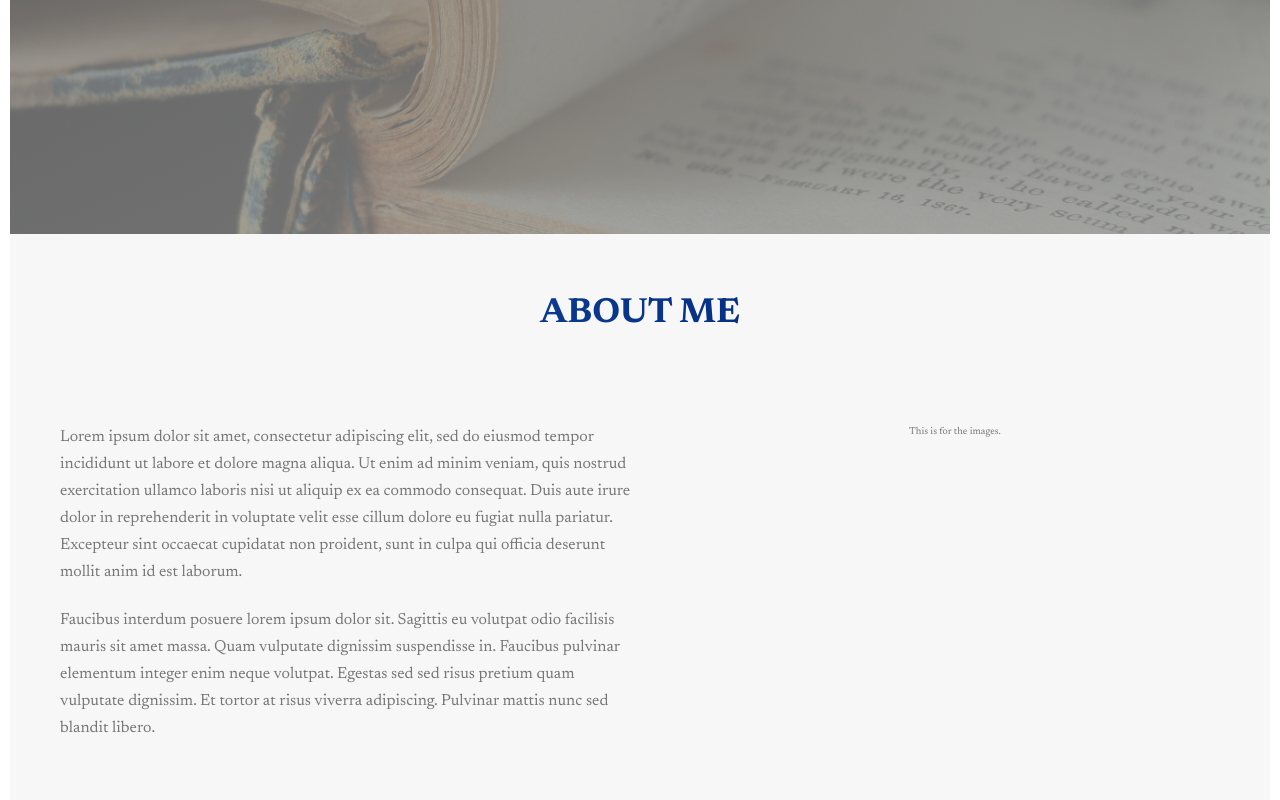
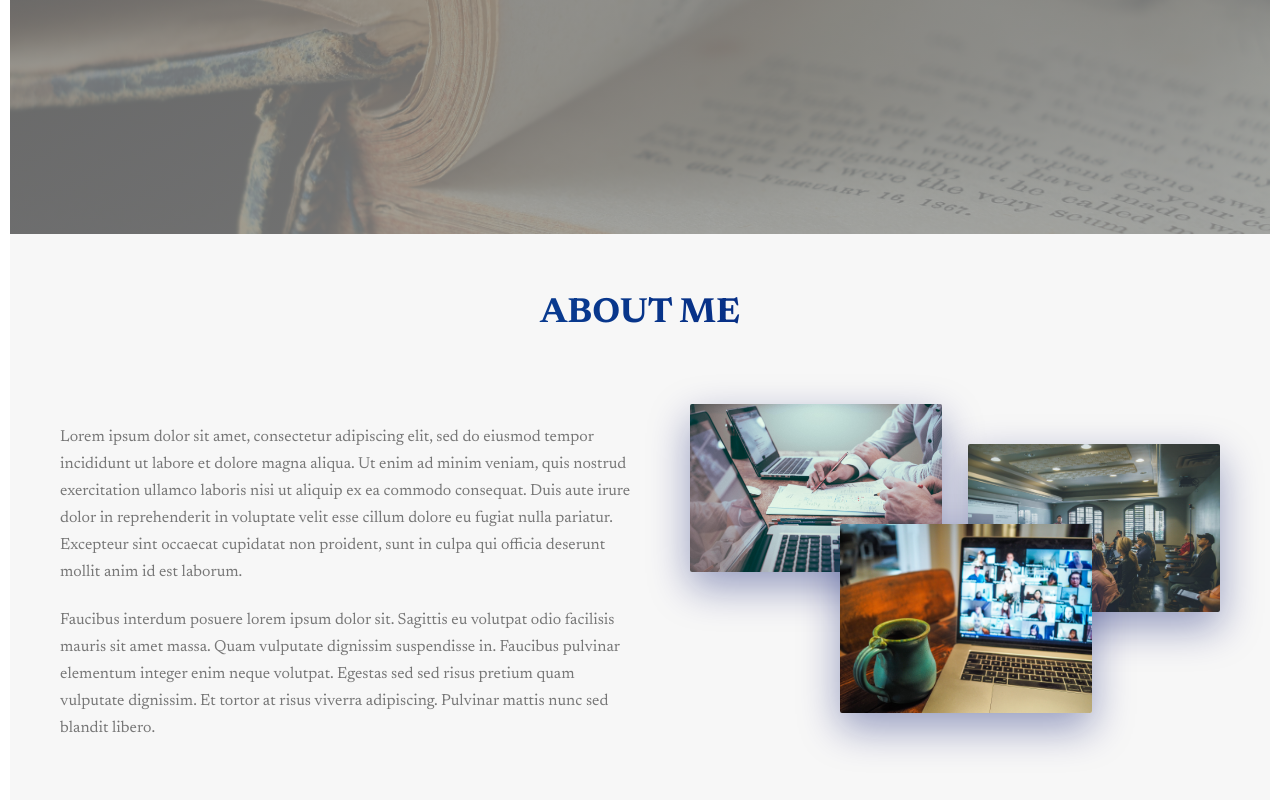
Before and after one commit to Talbekk/the-travelling-teacher, a React (Create React App) app: page / in a window 1280 px wide. Shown: the part 536-1336 px from the top of the page. Built offline with nearby package versions, Linux system fonts and the light colour scheme.

Commit message:
positions images in about section

```diff
--- a/src/App.css
+++ b/src/App.css
@@ -89,6 +89,25 @@ body {
 .u-margin-bottom-8 {
   margin-bottom: 8rem; }
 
+.composition {
+  display: grid;
+  grid-template-columns: repeat(3, 1fr);
+  position: relative; }
+  .composition__photo {
+    width: 40%;
+    box-shadow: 0 1.5rem 4rem rgba(0, 17, 108, 0.4);
+    border-radius: 2px;
+    position: absolute; }
+    .composition__photo--p1 {
+      left: 5rem;
+      top: -2rem; }
+    .composition__photo--p2 {
+      right: 5rem;
+      top: 2rem; }
+    .composition__photo--p3 {
+      left: 20rem;
+      top: 10rem; }
+
 .app {
   display: grid;
   grid-template-rows: min-content 1fr; }
@@ -105,9 +124,6 @@ body {
     grid-template-rows: repeat(2, 1fr);
     grid-row-gap: 2rem;
     margin-left: 5rem; }
-  .about-content__images {
-    display: grid;
-    justify-content: center; }
 
 .header {
   height: 95vh;
--- a/src/components/About.js
+++ b/src/components/About.js
@@ -1,4 +1,7 @@
 import React from "react";
+import tutoring from "../img/one-on-one-tutoring-min.jpg";
+import business from "../img/business-english-classes-min.jpg";
+import classes from "../img/online-classes-min.jpg";
 import "../App.css";
 
 function About() {
@@ -17,7 +20,11 @@ function About() {
                 </p>
             </div>
             <div className="about-content__images">
-                This is for the images.
+                <div className="composition">
+                    <img src={tutoring} alt="Tutoring" className="composition__photo composition__photo--p1"/>
+                    <img src={business} alt="After School Classes" className="composition__photo composition__photo--p2"/>
+                    <img src={classes} alt="Business English Classes" className="composition__photo composition__photo--p3"/>
+                </div>
             </div>
         </div>
     </section>
--- /dev/null
+++ b/src/sass/components/_composition.scss
@@ -0,0 +1,28 @@
+.composition {
+    display: grid;
+    grid-template-columns: repeat(3, 1fr);
+    position: relative;
+
+    &__photo {
+        width: 40%;
+        // height: 4rem;
+        box-shadow: 0 1.5rem 4rem rgba($color-primary-dark, .4);
+        border-radius: 2px;
+        position: absolute;
+
+        &--p1 {
+            left: 5rem;
+            top: -2rem;
+        }
+
+        &--p2 {
+            right: 5rem;
+            top: 2rem;
+        }
+
+        &--p3 {
+            left: 20rem;
+            top: 10rem;
+        }
+    }
+}
--- a/src/sass/layout/_components.scss
+++ b/src/sass/layout/_components.scss
@@ -14,8 +14,8 @@
         margin-left: 5rem;
     }
 
-    &__images {
-        display: grid;
-        justify-content: center;
-    }
+    // &__images {
+    //     display: grid;
+    //     justify-content: center;
+    // }
 }
--- a/src/sass/main.scss
+++ b/src/sass/main.scss
@@ -7,6 +7,8 @@
 @import "./base/typography";
 @import "./base/utilities";
 
+@import "./components/composition";
+
 @import "./layout/app";
 @import "./layout/components";
 @import "./layout/header";
```
